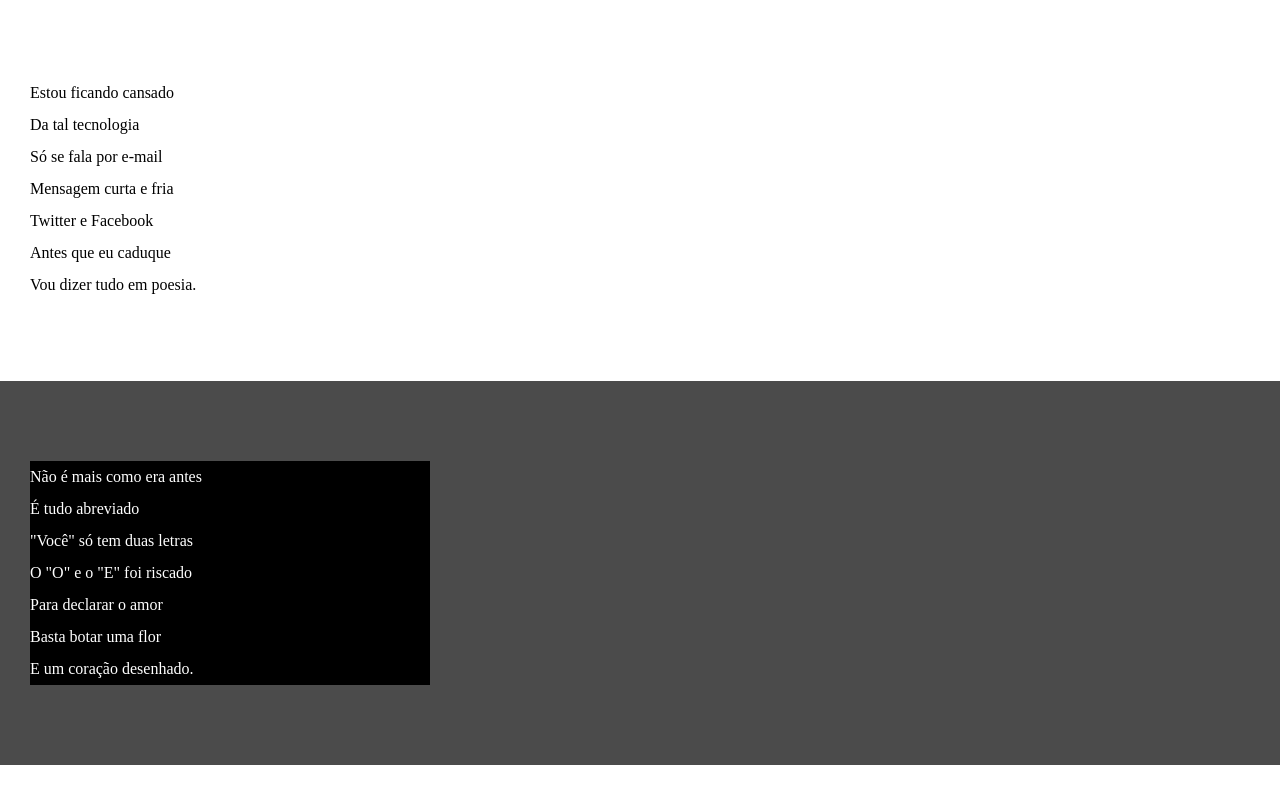
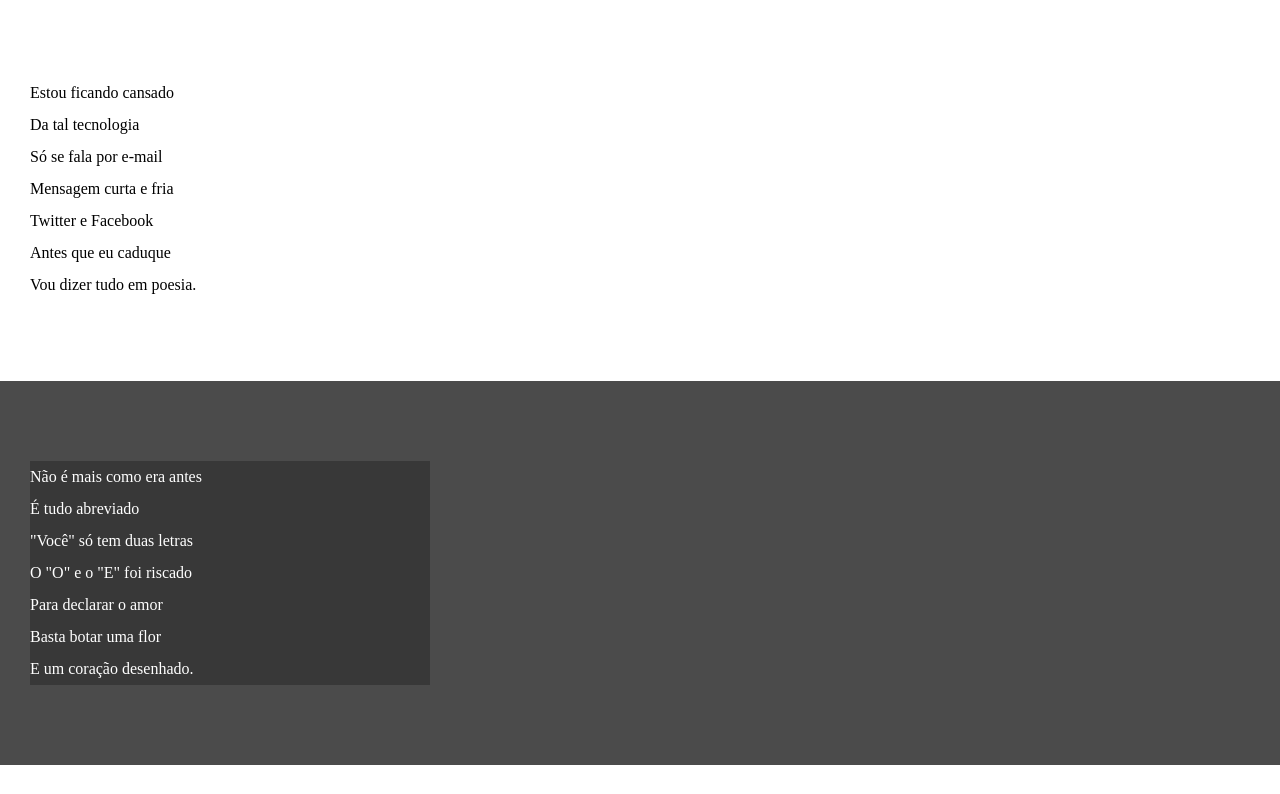
Before and after one commit to Gustavo-Tchavo/Curso-html-e-css, a plain HTML site: page desafios/Desafio12 - Guanabara/index.html in a window 1280 px wide. Shown: the part 158-952 px from the top of the page. Drawn offline with Linux system fonts and the light colour scheme.

Commit message:
Update style.css

```diff
--- a/desafios/Desafio12 - Guanabara/estilo/style.css
+++ b/desafios/Desafio12 - Guanabara/estilo/style.css
@@ -52,7 +52,7 @@ section.imagem{
 }
 
 section.imagem > p {
-    background-color: black;
+    background-color: rgba(0, 0, 0, 0.252);
     width: 400px;
 }
 
```
